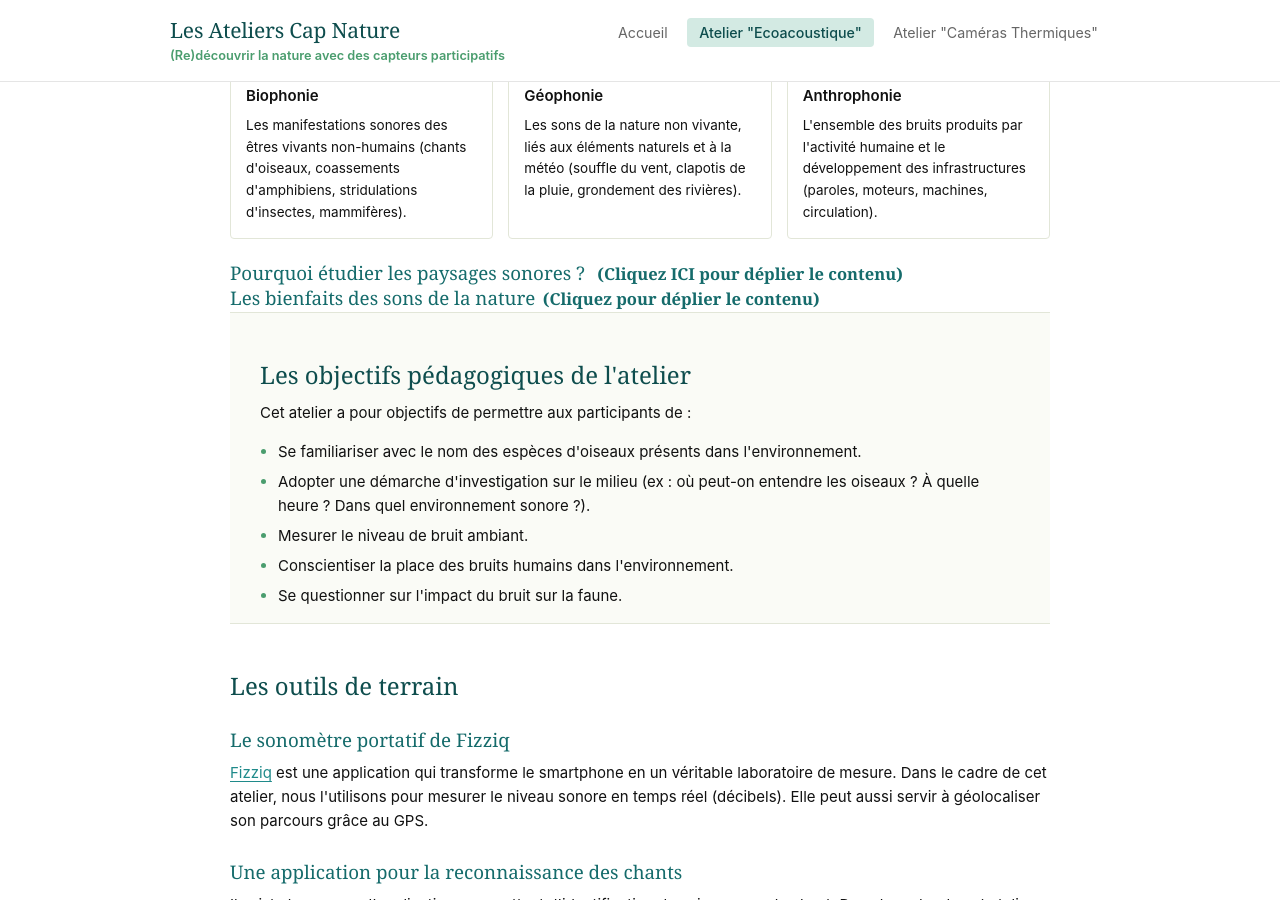
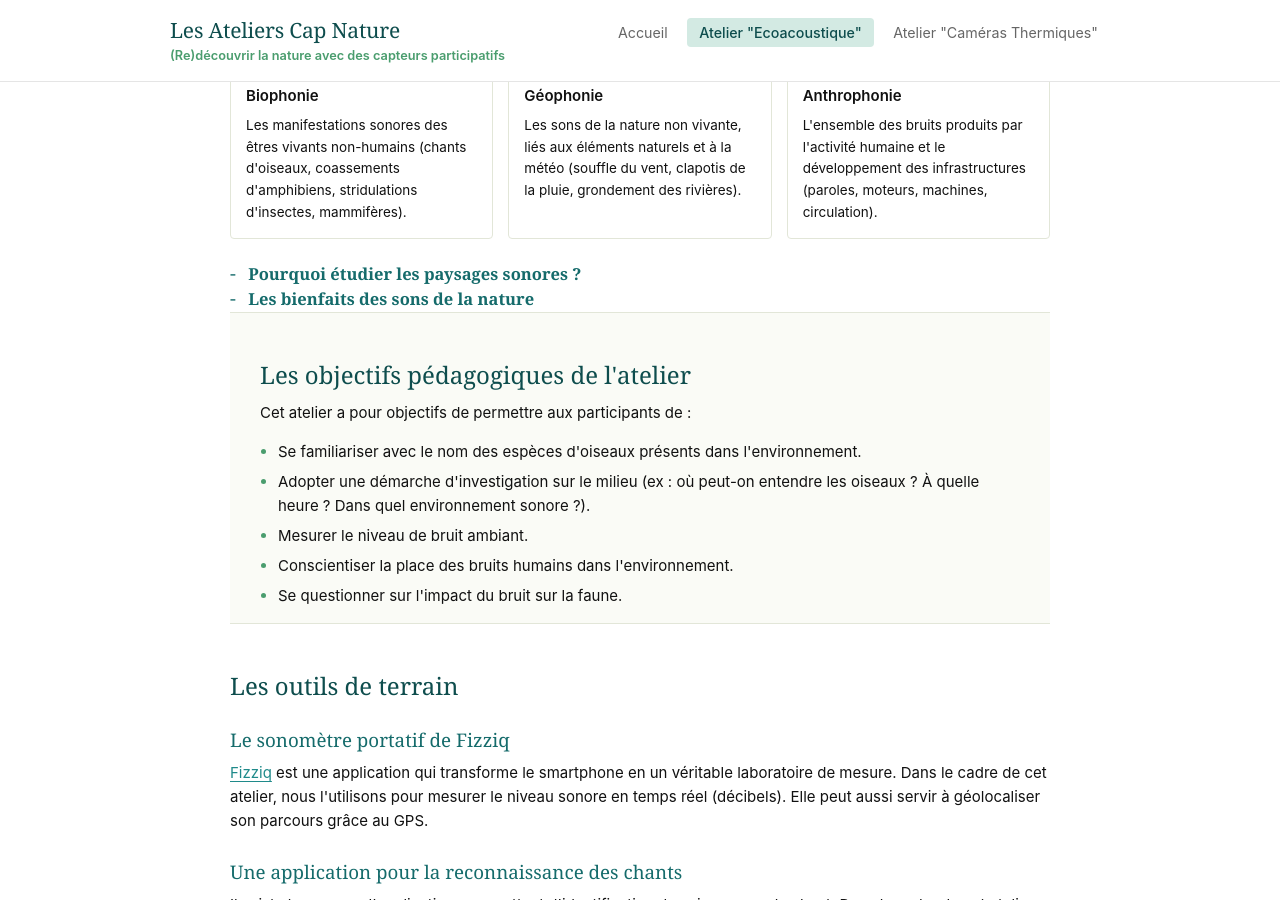
Before and after one commit to marieleapouliquen/wiki-cap-nature, a Jekyll site: the page built from _pages/module-oiseaux/index.md, in a window 1280 px wide and 900 px high, scrolled down 527 px. Built offline with Jekyll 4.4.1, drawn with Linux system fonts in a browser that asks for light colours.

Commit message:
Update index.md

```diff
--- a/_pages/module-oiseaux/index.md
+++ b/_pages/module-oiseaux/index.md
@@ -51,7 +51,7 @@ title: "À l'écoute des oiseaux et du paysage sonore"
 <details id="interet" class="content" style="cursor: pointer; outline: none;">
 
     <summary style="list-style: none; outline: none;">
-      <h3 style="display: inline-block; margin-top: 0; margin-bottom: 0;">Pourquoi étudier les paysages sonores ? <span style="font-size: 1.1rem; color: var(--color-text-muted); margin-left: 0.5rem; font-weight: bold;">(Cliquez ICI pour déplier le contenu)</span></h3>
+      <h3 style="display: inline-block; margin-top: 0; margin-bottom: 0;"> - <span style="font-size: 1.1rem; color: var(--color-text-muted); margin-left: 0.5rem; font-weight: bold;">Pourquoi étudier les paysages sonores ?</span></h3>
     </summary>
 
     <div style="margin-top: 1.5rem; cursor: default;" onclick="event.stopPropagation();">
@@ -129,10 +129,11 @@ title: "À l'écoute des oiseaux et du paysage sonore"
 
     </div> </details>
 
+
 <details id="bienfaits" class="content" style="cursor: pointer; outline: none;">
 
     <summary style="list-style: none; outline: none;">
-      <h3 style="display: inline-block; margin-top: 0; margin-bottom: 0;">Les bienfaits des sons de la nature<span style="font-size: 1.1rem; color: var(--color-text-muted); margin-left: 0.5rem; font-weight: bold;">(Cliquez pour déplier le contenu)</span></h3>
+      <h3 style="display: inline-block; margin-top: 0; margin-bottom: 0;"> - <span style="font-size: 1.1rem; color: var(--color-text-muted); margin-left: 0.5rem; font-weight: bold;">Les bienfaits des sons de la nature</span></h3>
     </summary>
 
     <div style="margin-top: 1.5rem; cursor: default;" onclick="event.stopPropagation();">
@@ -157,7 +158,6 @@ title: "À l'écoute des oiseaux et du paysage sonore"
       </div>
 
     </div> </details>
-
 
 
   <section id="objectifs" class="section-full-bleed" style="background-color: #fafbf6; border-top: 0.2px solid #e2e6d8; border-bottom: 0.2px solid #e2e6d8; padding: 0rem 0; margin: 0; overflow: hidden;">
```
